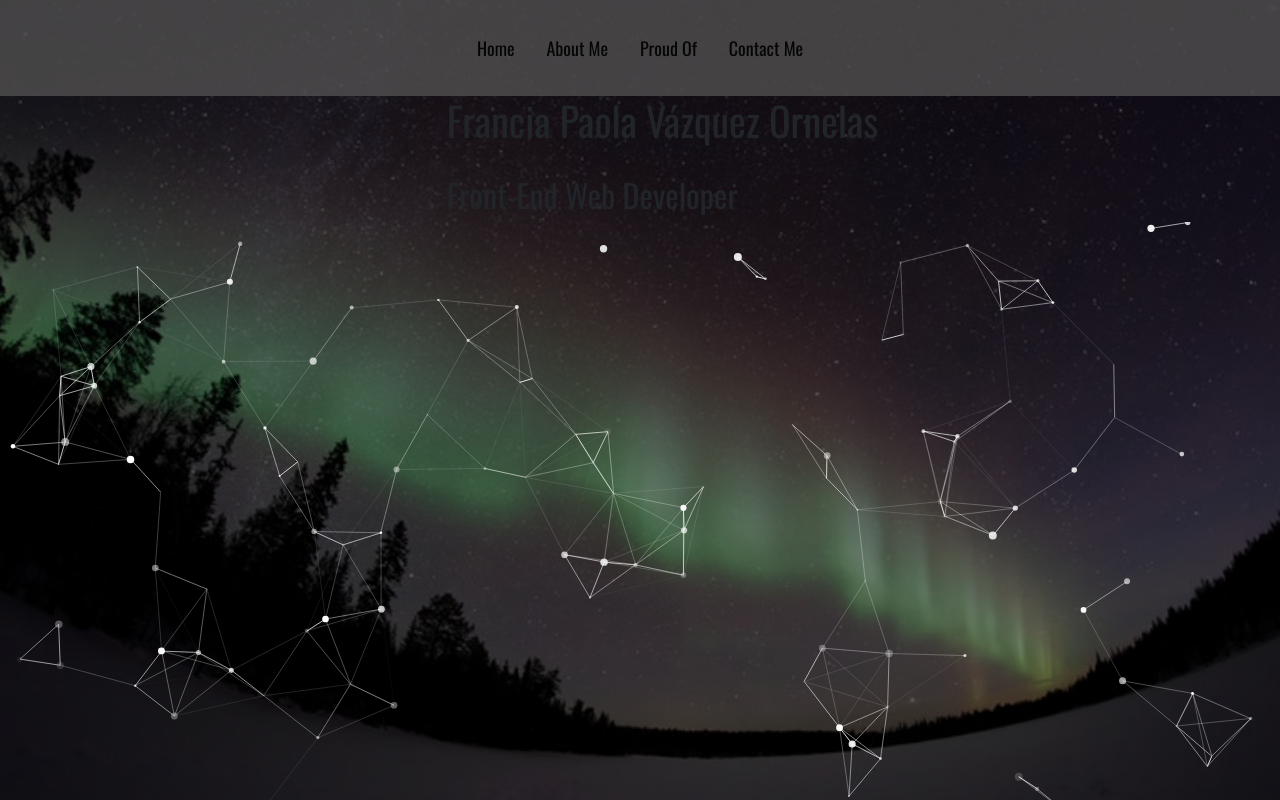
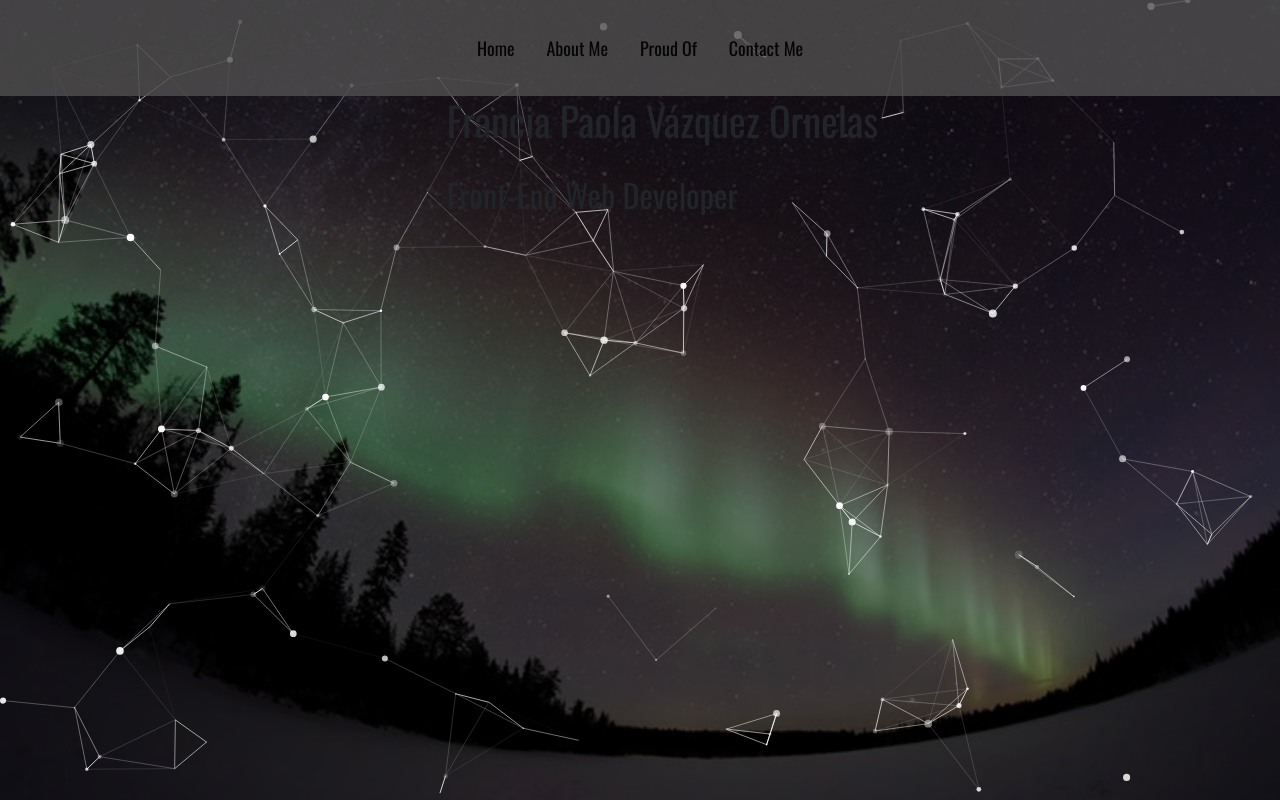
Before and after one commit to Francia5/francia5.github.io, a plain HTML site: page index.html in a window 1280 px wide. Drawn offline with nearby package versions, Linux system fonts and the light colour scheme.

Commit message:
se agrega modificacion index.html

```diff
--- a/estilos.css
+++ b/estilos.css
@@ -58,6 +58,6 @@ header nav ul li a:hover {
 	color:#fff;
 }
 
-#aboutme {
+/* #aboutme {
 	height: 50vh;
-}
+} */
--- a/index.html
+++ b/index.html
@@ -9,7 +9,7 @@
 	<link rel="stylesheet" href="estilos.css">
 </head>
 <body>
-	<div id="particles-js">
+	<div id="particles-js"></div>
 		<header>
 			<div class="menu">
 				<div class="contenedor">
@@ -39,7 +39,7 @@
 				<h2>Front-End Web Developer</h2>
 			</div>
 		</div>
-	</div>
+
 	<div class="container-fluid">
 		<div id="aboutme" class="col-8">
 
```
